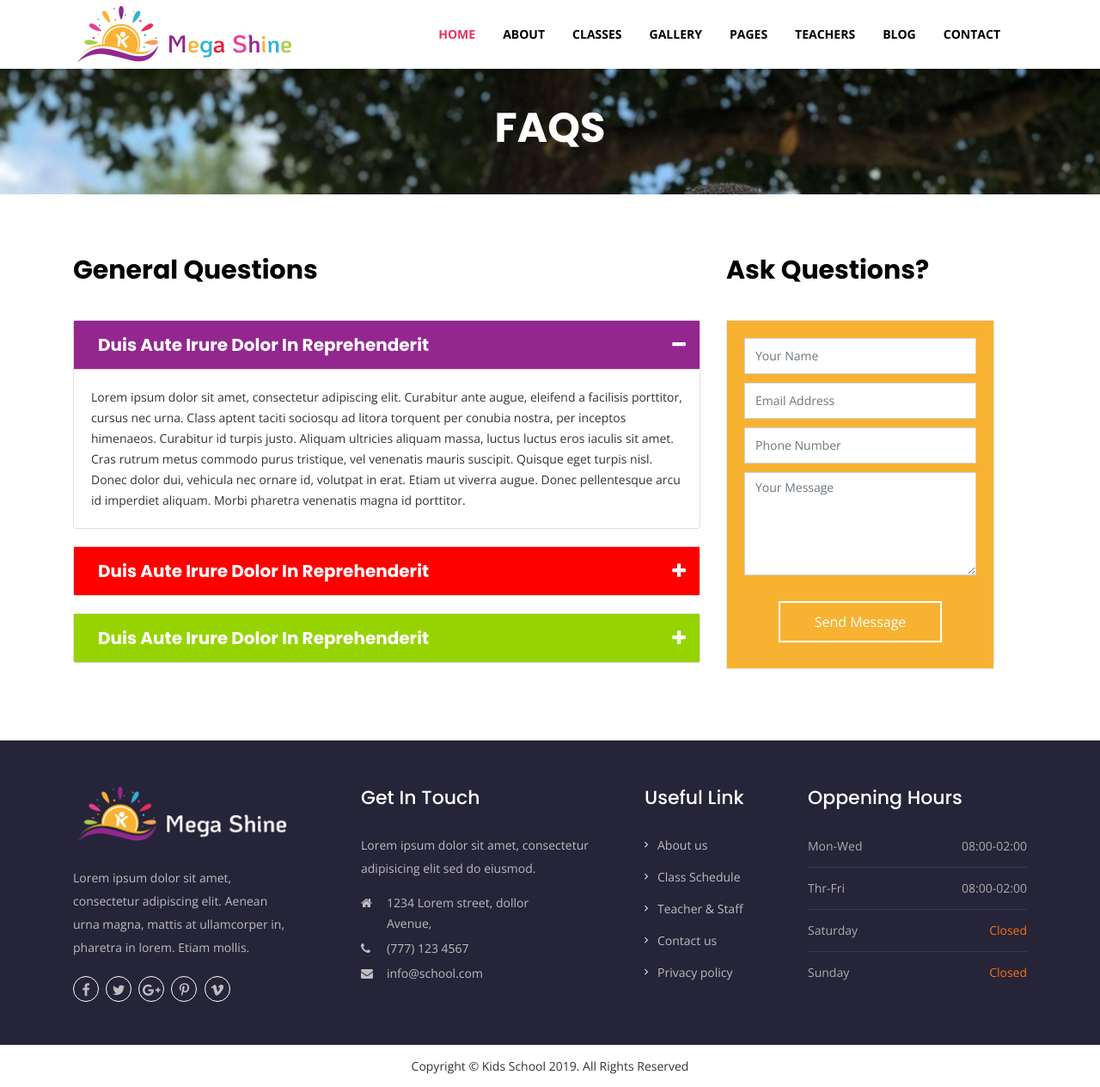
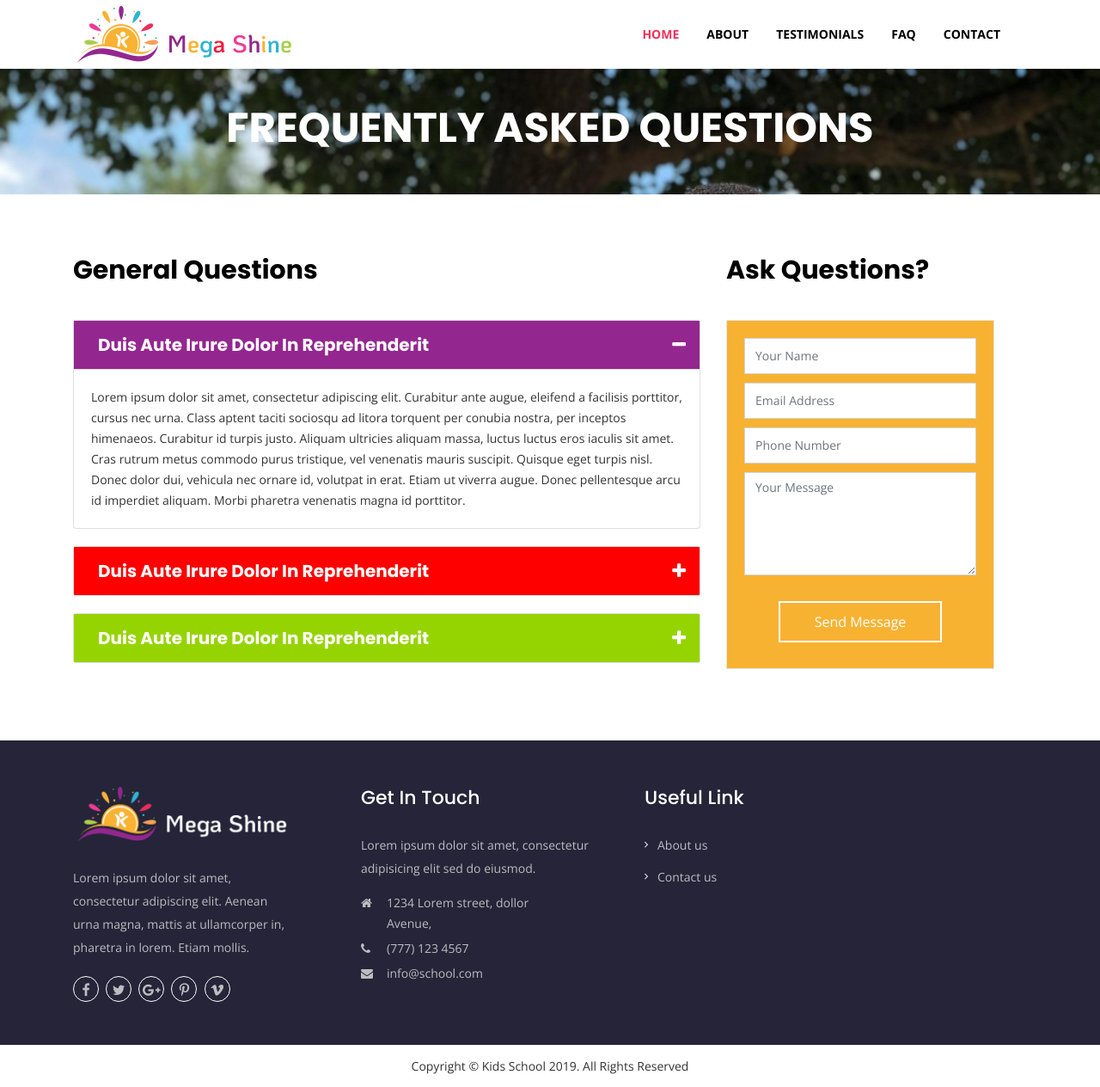
Before and after one commit to Hackerrr23/wusasi-school, a website: page faqs.html in a window 1280 px wide. Shown: the whole page at 86% size. Drawn offline with nearby package versions, Linux system fonts and the light colour scheme.

Commit message:
all pages -contact done

```diff
--- a/faqs.html
+++ b/faqs.html
@@ -47,7 +47,15 @@
               <ul class="navbar-nav mr-auto">
                 <li class="nav-item active"> <a class="nav-link" href="index.html">Home <span class="sr-only">(current)</span></a></li>
                 <li class="nav-item"> <a class="nav-link" href="about.html">About</a> </li>
-                <li class="nav-item"> <a class="nav-link" href="classes.html">Classes</a> <i class="fa fa-caret-down" aria-hidden="true"></i>
+                <li class="nav-item">
+                    <a class="nav-link" href="testimonials.html"
+                      >Testimonials</a
+                    >
+                  </li>
+                  <li class="nav-item">
+                    <a class="nav-link" href="faqs.html">FAQ</a>
+                  </li>
+                <!-- <li class="nav-item"> <a class="nav-link" href="classes.html">Classes</a> <i class="fa fa-caret-down" aria-hidden="true"></i>
                   <ul class="submenu">
                     <li><a href="classes.html">Classes</a></li>
                     <li><a href="class-details.html">Singal Classes</a></li>
@@ -76,7 +84,7 @@
                     <li><a href="blog.html">Blog with Sidebar</a></li>
                     <li><a href="blog-details.html">Blog Details</a></li>
                   </ul>
-                </li>
+                </li> -->
                 <li class="nav-item"> <a class="nav-link" href="contact-us.html">Contact</a> </li>
               </ul>
             </div>
@@ -92,7 +100,7 @@
 
   <div class="inner-heading">
     <div class="container">
-      <h1>FAQs</h1>
+      <h1>Frequently Asked Questions</h1>
     </div>
   </div>
   <!-- Inner Heading end -->
@@ -231,14 +239,14 @@
               <h3 class="title">Useful Link</h3>
               <ul>
               <li><a href="about.html">About us</a> </li>
-              <li><a href="classes.html">Class Schedule</a> </li>
-              <li><a href="teacher.html">Teacher &amp; Staff</a> </li>
+              <!-- <li><a href="classes.html">Class Schedule</a> </li>
+              <li><a href="teacher.html">Teacher &amp; Staff</a> </li> -->
               <li><a href="contact-us.html">Contact us</a> </li>
-              <li><a href="#.">Privacy policy </a> </li>
+              <!-- <li><a href="#.">Privacy policy </a> </li> -->
             </ul>
             </div>
           </div>
-          <div class="col-lg-3 col-md-6">
+          <!-- <div class="col-lg-3 col-md-6">
             <div class="footer-widget opening-hour">
               <h3 class="title">Oppening Hours</h3>
               <ul class="day-time">
@@ -248,7 +256,7 @@
                 <li>Sunday<span>Closed</span> </li>
               </ul>
             </div>
-          </div>
+          </div> -->
         </div>
       </div>
     </div>
```
Also changed, not shown: contact-us.html (+17 -9 lines), testimonials.html (+5 -5 lines).
